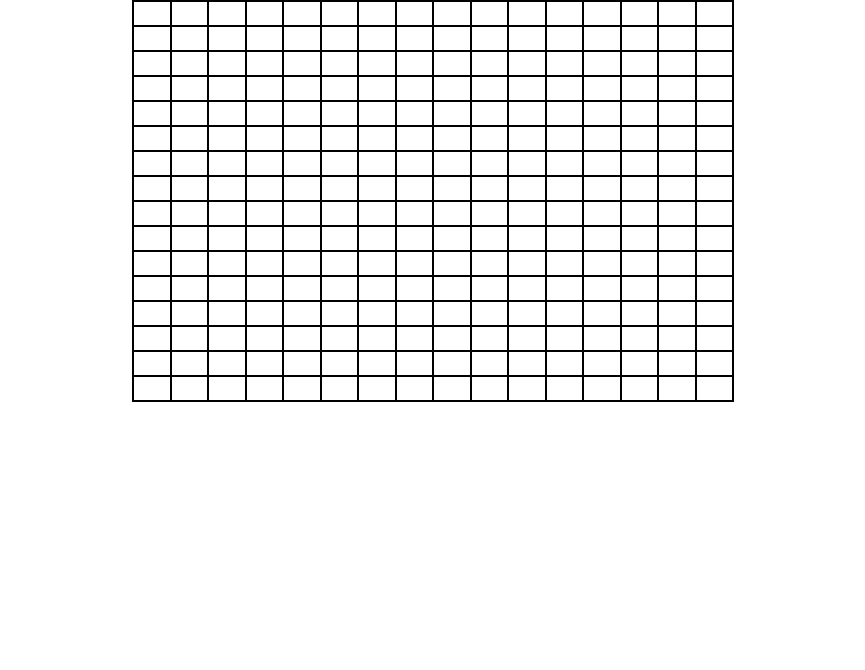
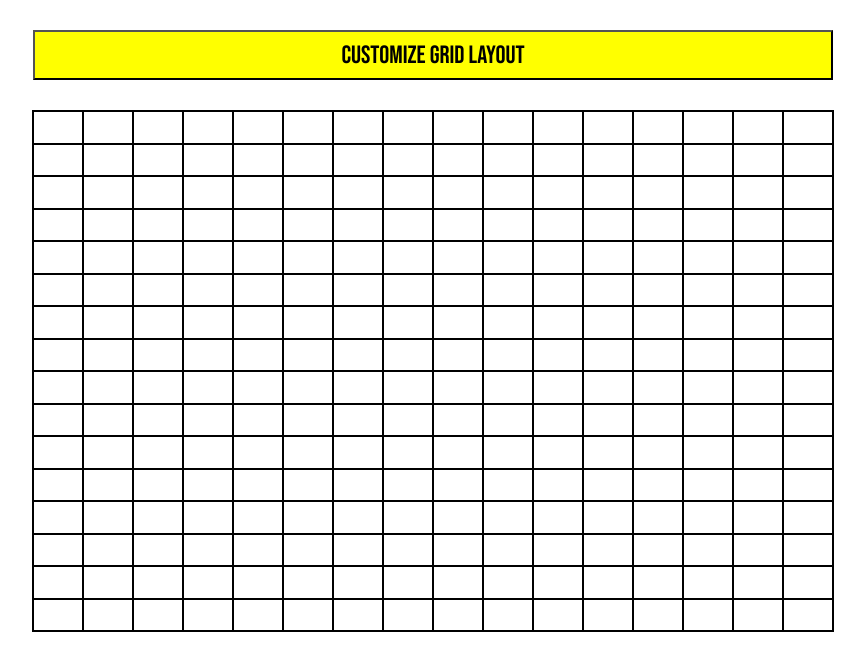
Before and after one commit to lizandreina/etch-a-sketch, a plain HTML site: page index.html in a window 1280 px wide. Shown: the whole page, without its empty margins (207-1072 px from the left). Drawn offline with Linux system fonts and the light colour scheme.

Commit message:
Add 'Customize Grid' button

```diff
--- a/index.html
+++ b/index.html
@@ -8,6 +8,7 @@
     <script src="script.js" defer></script>
 </head>
 <body>
+    <button type="submit">Customize Grid Layout</button>
     <div class="container"></div>
 </body>
 </html>
--- a/style.css
+++ b/style.css
@@ -1,3 +1,11 @@
+@font-face {
+    font-display: swap; /* Check https://developer.mozilla.org/en-US/docs/Web/CSS/@font-face/font-display for other options. */
+    font-family: 'Bebas Neue';
+    font-style: normal;
+    font-weight: 400;
+    src: url('fonts/bebas-neue-v14-latin-regular.woff2') format('woff2'); /* Chrome 36+, Opera 23+, Firefox 39+, Safari 12+, iOS 10+ */
+  }
+
 body {
     box-sizing: border-box;
     margin: 0;
@@ -5,8 +13,8 @@ body {
 
 .container {
     margin: 0 auto;
-    width: 600px;
-    height: 400px;
+    width: 800px;
+    height: 520px;
     border: 1px black solid;
     display: flex;
 }
@@ -21,3 +29,14 @@ body {
     border: 1px black solid;
     flex-grow: 1;
 }
+
+button {
+    font-family: 'Bebas Neue', Verdana, sans-serif;
+    font-weight: 400;
+    font-size: 25px;
+    display: block;
+    margin: 30px auto;
+    background-color: yellow;
+    width: 800px;
+    height: 50px;
+}
```
Also changed, not shown: fonts/bebas-neue-v14-latin-regular.woff2 (added).
